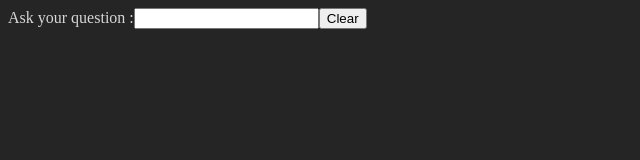
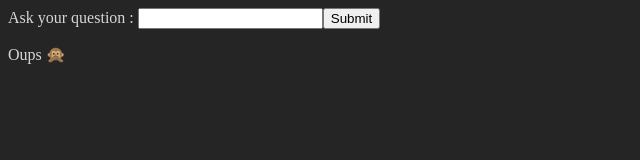
Before and after one commit to CallMeHeda/CuriousMinds-GPT-3, a React (Create React App) app: page / in a window 1280 px wide. Shown: the top 160 px of the page, without its empty margins (0-640 px from the left). Built offline with nearby package versions, Linux system fonts and the light colour scheme; no server answers.

Commit message:
get answer onclik not onchange

```diff
--- a/src/compenents/QandA.jsx
+++ b/src/compenents/QandA.jsx
@@ -1,4 +1,4 @@
-import React, { useState, useEffect } from "react";
+import React, { useState } from "react";
 
 const { Configuration, OpenAIApi } = require("openai");
 
@@ -13,7 +13,12 @@ const QandA = () => {
   const [answer, setAnswer] = useState("");
   const [loading, setLoading] = useState(false);
 
-  useEffect(() => {
+  const handleSubmit = (e) => {
+    e.preventDefault();
+    setQuestion("");
+  };
+
+  const handleClick = () => {
     setLoading(true);
     openai
       .createCompletion({
@@ -31,32 +36,34 @@ const QandA = () => {
         console.error(err);
         setLoading(false);
       });
-  }, [question]);
-
-  const handleSubmit = (event) => {
-    event.preventDefault();
-    setAnswer("");
-    setLoading(false);
   };
 
   return (
-    <div className="app">
+    <div className="question-and-answer">
       <form onSubmit={handleSubmit}>
-        <label htmlFor="question-input">Ask your question :</label>
+        <label htmlFor="question-input">Ask your question : </label>
         <input
           id="question-input"
           type="text"
           value={question}
-          onChange={(event) => setQuestion(event.target.value)}
+          onChange={(e) => setQuestion(e.target.value)}
         />
-        <button type="submit">Clear</button>
+        <button type="submit" onClick={handleClick}>
+          Submit
+        </button>
       </form>
-      {loading && <p>Waiting for the answer...</p>}
-      {answer && (
+      {loading && (
+        <>
+          <p>Waiting for the answer...</p>
+        </>
+      )}
+      {answer ? (
         <>
           <p>Answer :</p>
           <p>{answer}</p>
         </>
+      ) : (
+        <p>Oups 🙊</p>
       )}
     </div>
   );
```
